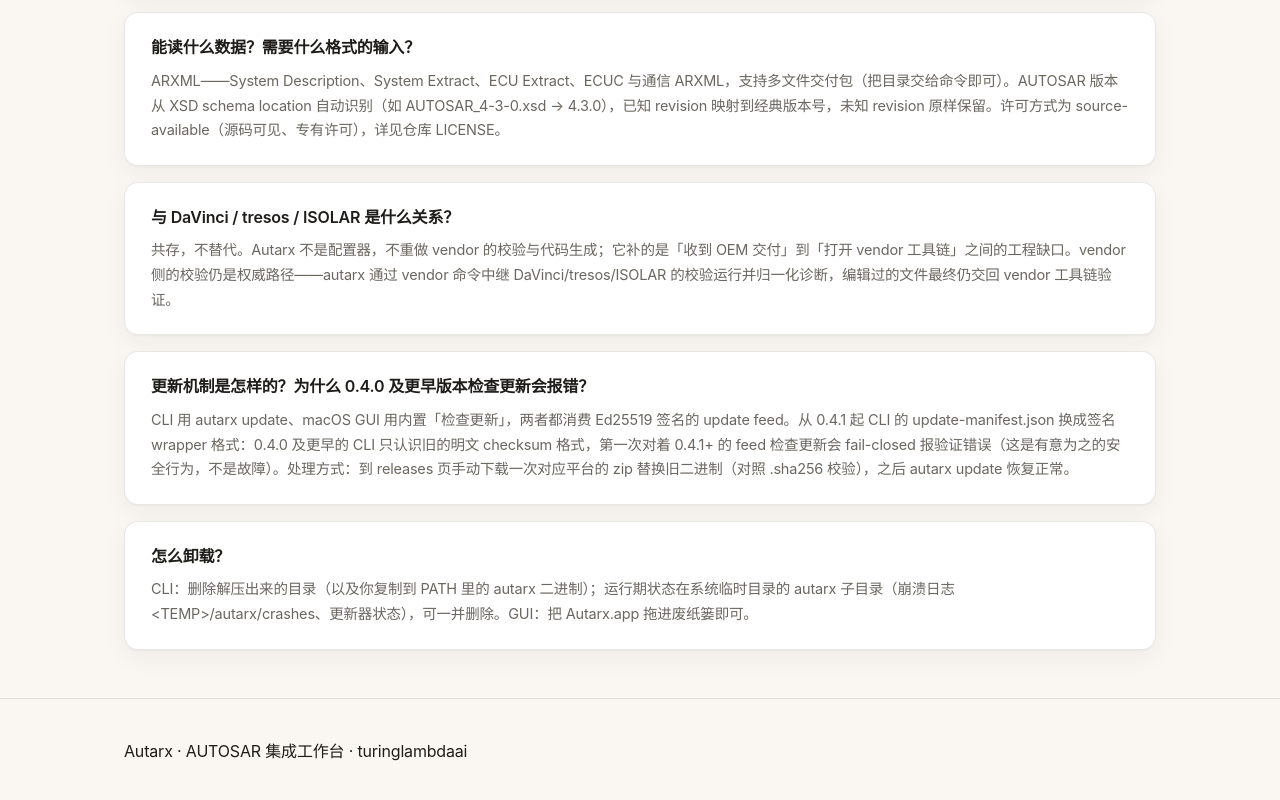
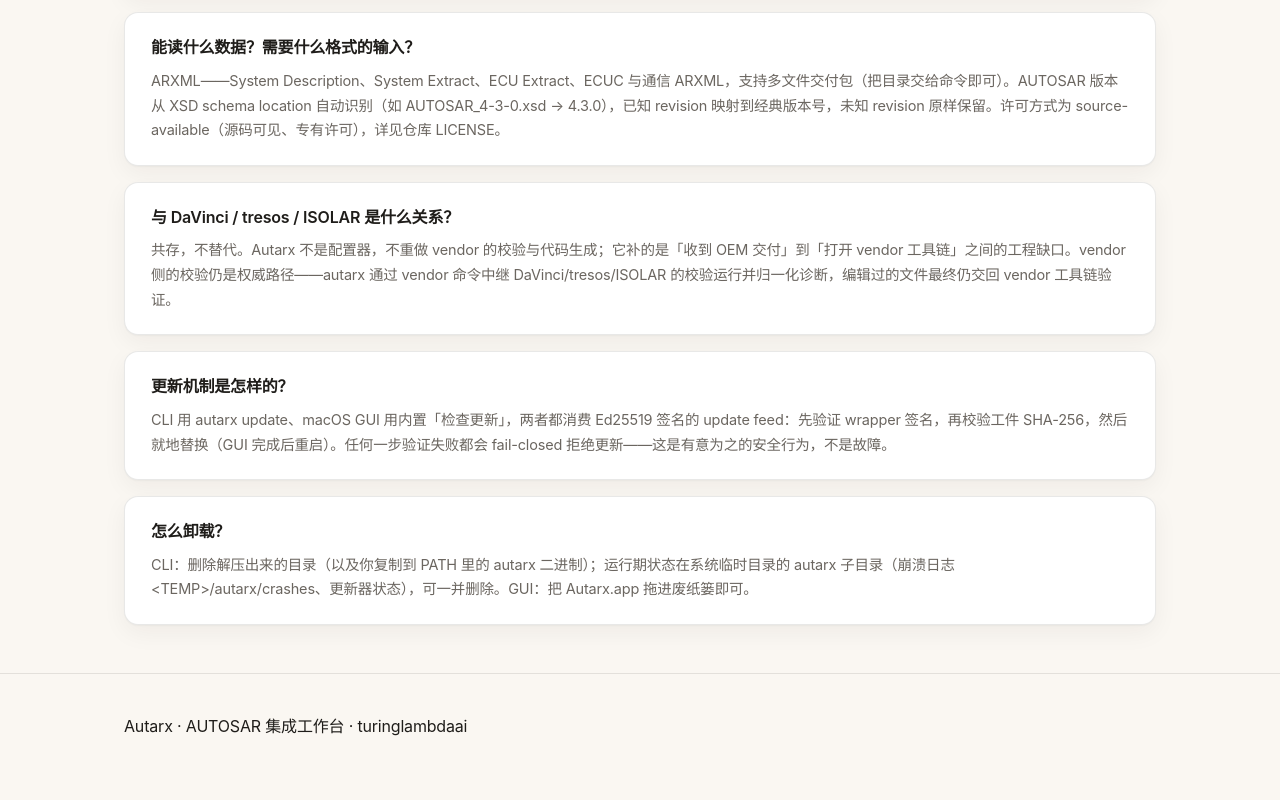
Before and after one commit to turinglambdaai/autarx, a plain HTML site: page docs/guide.html in a window 1280 px wide. Shown: the part 10464-11264 px from the top of the page. Drawn offline with Linux system fonts and the light colour scheme.

Commit message:
update: retire the legacy plaintext feed story — docs and release notes ride the signed feeds only
No installed base to carry over: the README feed descriptions stop
advertising latest.json/checksum shape, the guide FAQ drops the
<=0.4.0 crossover walkthrough, and the release-notes template no
longer announces a transition that 0.4.1 completed. The release
pipeline itself already produces only the signed
update-manifest.json / update-app-manifest.json pair. Train 0.4.2.

```diff
--- a/docs/guide.html
+++ b/docs/guide.html
@@ -443,8 +443,8 @@
       </div>
 
       <div class="faq-item">
-        <h3 data-i18n="q4.q">更新机制是怎样的？为什么 0.4.0 及更早版本检查更新会报错？</h3>
-        <p data-i18n="q4.a">CLI 用 autarx update、macOS GUI 用内置「检查更新」，两者都消费 Ed25519 签名的 update feed。从 0.4.1 起 CLI 的 update-manifest.json 换成签名 wrapper 格式：0.4.0 及更早的 CLI 只认识旧的明文 checksum 格式，第一次对着 0.4.1+ 的 feed 检查更新会 fail-closed 报验证错误（这是有意为之的安全行为，不是故障）。处理方式：到 releases 页手动下载一次对应平台的 zip 替换旧二进制（对照 .sha256 校验），之后 autarx update 恢复正常。</p>
+        <h3 data-i18n="q4.q">更新机制是怎样的？</h3>
+        <p data-i18n="q4.a">CLI 用 autarx update、macOS GUI 用内置「检查更新」，两者都消费 Ed25519 签名的 update feed：先验证 wrapper 签名，再校验工件 SHA-256，然后就地替换（GUI 完成后重启）。任何一步验证失败都会 fail-closed 拒绝更新——这是有意为之的安全行为，不是故障。</p>
       </div>
 
       <div class="faq-item">
@@ -531,8 +531,8 @@
         'q2.a': 'ARXML——System Description、System Extract、ECU Extract、ECUC 与通信 ARXML，支持多文件交付包（把目录交给命令即可）。AUTOSAR 版本从 XSD schema location 自动识别（如 AUTOSAR_4-3-0.xsd → 4.3.0），已知 revision 映射到经典版本号，未知 revision 原样保留。许可方式为 source-available（源码可见、专有许可），详见仓库 LICENSE。',
         'q3.q': '与 DaVinci / tresos / ISOLAR 是什么关系？',
         'q3.a': '共存，不替代。Autarx 不是配置器，不重做 vendor 的校验与代码生成；它补的是「收到 OEM 交付」到「打开 vendor 工具链」之间的工程缺口。vendor 侧的校验仍是权威路径——autarx 通过 vendor 命令中继 DaVinci/tresos/ISOLAR 的校验运行并归一化诊断，编辑过的文件最终仍交回 vendor 工具链验证。',
-        'q4.q': '更新机制是怎样的？为什么 0.4.0 及更早版本检查更新会报错？',
-        'q4.a': 'CLI 用 autarx update、macOS GUI 用内置「检查更新」，两者都消费 Ed25519 签名的 update feed。从 0.4.1 起 CLI 的 update-manifest.json 换成签名 wrapper 格式：0.4.0 及更早的 CLI 只认识旧的明文 checksum 格式，第一次对着 0.4.1+ 的 feed 检查更新会 fail-closed 报验证错误（这是有意为之的安全行为，不是故障）。处理方式：到 releases 页手动下载一次对应平台的 zip 替换旧二进制（对照 .sha256 校验），之后 autarx update 恢复正常。',
+        'q4.q': '更新机制是怎样的？',
+        'q4.a': 'CLI 用 autarx update、macOS GUI 用内置「检查更新」，两者都消费 Ed25519 签名的 update feed：先验证 wrapper 签名，再校验工件 SHA-256，然后就地替换（GUI 完成后重启）。任何一步验证失败都会 fail-closed 拒绝更新——这是有意为之的安全行为，不是故障。',
         'q5.q': '怎么卸载？',
         'q5.a': 'CLI：删除解压出来的目录（以及你复制到 PATH 里的 autarx 二进制）；运行期状态在系统临时目录的 autarx 子目录（崩溃日志 <TEMP>/autarx/crashes、更新器状态），可一并删除。GUI：把 Autarx.app 拖进废纸篓即可。',
         'footer': 'Autarx · AUTOSAR 集成工作台 · turinglambdaai'
@@ -610,8 +610,8 @@
         'q2.a': 'ARXML — System Description, System Extract, ECU Extract, ECUC and communication ARXML, including multi-file delivery packages (just pass the directory). The AUTOSAR release is detected from the XSD schema location (AUTOSAR_4-3-0.xsd → 4.3.0); known revisions map to classic versions, unknown ones stay raw. Licensed source-available (visible source, proprietary license) — see the repository LICENSE.',
         'q3.q': 'How does it relate to DaVinci / tresos / ISOLAR?',
         'q3.a': 'Coexistence, not replacement. Autarx is not a configurator and does not redo vendor validation or code generation; it closes the gap between receiving an OEM delivery and opening the vendor toolchain. Vendor validation remains authoritative — autarx relays DaVinci/tresos/ISOLAR validation runs via the vendor command with normalized diagnostics, and edited files go back to the vendor toolchain for verification.',
-        'q4.q': 'How do updates work? Why does 0.4.0 and earlier fail the update check?',
-        'q4.a': 'The CLI uses autarx update and the macOS GUI its built-in Check for Updates; both consume an Ed25519-signed update feed. Starting with 0.4.1 the CLI\'s update-manifest.json is a signed wrapper: CLI builds up to and including 0.4.0 only understand the legacy plaintext checksum shape, so their first check against a 0.4.1+ feed fails closed with a verification error (deliberate security behavior, not a malfunction). Fix: download the zip for your platform from the releases page once and replace the old binary (verify against the .sha256 sidecar); autarx update then works normally again.',
+        'q4.q': 'How do updates work?',
+        'q4.a': 'The CLI uses autarx update and the macOS GUI its built-in Check for Updates; both consume an Ed25519-signed update feed: the wrapper signature is verified first, then the artifact SHA-256, before the in-place swap (the GUI relaunches afterwards). Any verification failure refuses the update fail-closed — deliberate security behavior, not a malfunction.',
         'q5.q': 'How do I uninstall?',
         'q5.a': 'CLI: delete the unpacked directory (and any autarx binary you copied onto your PATH); runtime state lives in the autarx folder under the system temp directory (crash logs <TEMP>/autarx/crashes, updater state) and can go too. GUI: drag Autarx.app to the Trash.',
         'footer': 'Autarx · AUTOSAR Integration Workbench · turinglambdaai'
```
Also changed, not shown: 7 other files.
